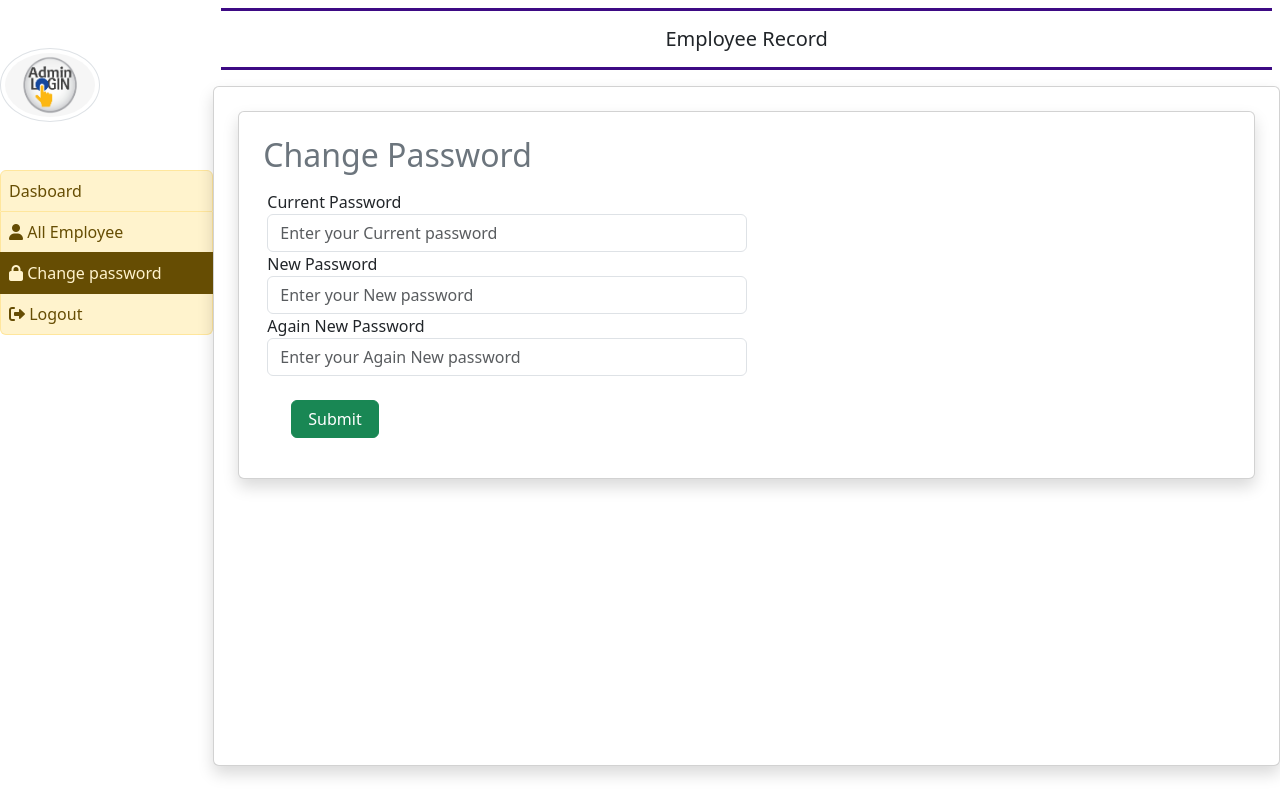
After one commit to Abhi-AD/employee_management_system, a Django app: page /admin_change_password/ in a window 1280 px wide. The commit adds this page. Run offline with Django 4.2, Linux system fonts and the light colour scheme; a user stored in the database is signed in; some libraries are stand-ins or nearby versions.

Commit message:
feat:employee admin planel

```diff
--- a/employee/urls.py
+++ b/employee/urls.py
@@ -26,15 +26,15 @@ urlpatterns = [
     path("emp_home/", emp_home, name="emp_home"),
     path("emp_profile/", emp_profile, name="emp_profile"),
     path("emp_logout/", emp_logout, name="emp_logout"),
-    path("admin_login/",admin_login, name="admin_login"),
-    path("emp_experiences/",emp_experiences, name="emp_experiences"),
-    path("emp_edit_experiences/",emp_edit_experiences, name="emp_edit_experiences"),
-    path("emp_education/",emp_education, name="emp_education"),
-    path("emp_edit_education/",emp_edit_education, name="emp_edit_education"),
-    path("change_password/",change_password, name="change_password"),
-
-
-
+    path("admin_login/", admin_login, name="admin_login"),
+    path("emp_experiences/", emp_experiences, name="emp_experiences"),
+    path("emp_edit_experiences/", emp_edit_experiences, name="emp_edit_experiences"),
+    path("emp_education/", emp_education, name="emp_education"),
+    path("emp_edit_education/", emp_edit_education, name="emp_edit_education"),
+    path("change_password/", change_password, name="change_password"),
+    path("admin_home/", admin_home, name="admin_home"),
+    path("admin_change_password/",admin_change_password, name="admin_change_password"),
+    path("all_employee/",all_employee, name="all_employee"),
 
 
 ]
--- a/employee_app/views.py
+++ b/employee_app/views.py
@@ -99,10 +99,6 @@ def emp_logout(request):
     return redirect("index")
 
 
-def admin_login(request):
-    return render(request, "admin/admin_login.html")
-
-
 def emp_experiences(request):
     if not request.user.is_authenticated:
         return redirect("emp_login")
@@ -134,7 +130,6 @@ def emp_edit_experiences(request):
         third_comany_duration = request.POST["third_comany_duration"]
         third_comany_years = request.POST["third_comany_years"]
 
-
         experience.first_comany_name = first_comany_name
         experience.first_comany_designation = first_comany_designation
         experience.first_comany_duration = first_comany_duration
@@ -145,11 +140,10 @@ def emp_edit_experiences(request):
         experience.second_comany_duration = second_comany_duration
         experience.second_comany_years = second_comany_years
 
-        experience.third_comany_name =third_comany_name
+        experience.third_comany_name = third_comany_name
         experience.third_comany_designation = third_comany_designation
         experience.third_comany_duration = third_comany_duration
         experience.third_comany_years = third_comany_years
-
 
         try:
             experience.save()
@@ -168,6 +162,8 @@ def emp_education(request):
 
 
 from django.core.exceptions import ObjectDoesNotExist
+
+
 def emp_edit_education(request):
     if not request.user.is_authenticated:
         return redirect("emp_login")
@@ -199,6 +195,143 @@ def emp_edit_education(request):
         yearofpassinghsc = request.POST["yearofpassinghsc"]
         percentagehsc = request.POST["percentagehsc"]
 
+        education.coursepg = coursepg
+        education.schoolpg = schoolpg
+        education.yearofpassingpg = yearofpassingpg
+        education.percentagepg = percentagepg
+
+        education.coursegra = coursegra
+        education.schoolgra = schoolgra
+        education.yearofpassinggra = yearofpassinggra
+        education.percentagegra = percentagegra
+
+        education.coursessc = coursessc
+        education.schoolssc = schoolssc
+        education.yearofpassingssc = yearofpassingssc
+        education.percentagessc = percentagessc
+
+        education.coursehsc = coursehsc
+        education.schoolhsc = schoolhsc
+        education.yearofpassinghsc = yearofpassinghsc
+        education.percentagehsc = percentagehsc
+
+        try:
+            education.save()
+            error = "no"
+        except:
+            error = "yes"
+    return render(request, "emp/emp_details/emp_education_update.html", locals())
+
+
+
+
+def change_password(request):
+    if not request.user.is_authenticated:
+        return redirect("emp_login")
+    error = ""
+    user = request.user
+    if request.method == "POST":
+        currentpassword = request.POST["currentpassword"]
+        newpassword = request.POST["newpassword"]
+
+        try:
+            if user.check_password(currentpassword):
+                user.set_password(newpassword)
+                user.save()
+                error = "no"
+            else:
+                error = "not"
+        except:
+            error = "yes"
+    return render(request, "emp/emp_change_password.html", locals())
+
+
+def admin_login(request):
+    error = ""
+    if request.method == "POST":
+        username1 = request.POST["username"]
+        pass1 = request.POST["password"]
+        user = authenticate(username=username1, password=pass1)
+        try:
+
+            if user.is_staff:
+                login(request, user)
+                error = "no"
+            else:
+                error = "yes"
+        except:
+            error = "yes"
+
+    return render(request, "admin/admin_login.html", locals())
+
+
+def admin_home(request):
+    if not request.user.is_authenticated:
+        return redirect("admin_login")
+    return render(request, "admin/admin_home.html")
+
+
+
+def admin_change_password(request):
+    if not request.user.is_authenticated:
+        return redirect("admin_login")
+    error = ""
+    user = request.user
+    if request.method == "POST":
+        currentpassword = request.POST["currentpassword"]
+        newpassword = request.POST["newpassword"]
+
+        try:
+            if user.check_password(currentpassword):
+                user.set_password(newpassword)
+                user.save()
+                error = "no"
+            else:
+                error = "not"
+        except:
+            error = "yes"
+    return render(request, "admin/admin_change_password.html", locals())
+
+
+def all_employee(request):
+    if not request.user.is_authenticated:
+        return redirect("admin_login")
+    employee = EmployeeDetail.objects.all()
+    return render(request, "admin/all_employee.html", locals())
+
+
+
+
+def edit_admin_education(request):
+    if not request.user.is_authenticated:
+        return redirect("emp_login")
+    error = ""
+    user = request.user
+    try:
+        education = EmployeeEducation.objects.get(user=user)
+    except ObjectDoesNotExist:
+        education = EmployeeEducation(user=user)
+
+    if request.method == "POST":
+        coursepg = request.POST["coursepg"]
+        schoolpg = request.POST["schoolpg"]
+        yearofpassingpg = request.POST["yearofpassingpg"]
+        percentagepg = request.POST["percentagepg"]
+
+        coursegra = request.POST["coursegra"]
+        schoolgra = request.POST["schoolgra"]
+        yearofpassinggra = request.POST["yearofpassinggra"]
+        percentagegra = request.POST["percentagegra"]
+
+        coursessc = request.POST["coursessc"]
+        schoolssc = request.POST["schoolssc"]
+        yearofpassingssc = request.POST["yearofpassingssc"]
+        percentagessc = request.POST["percentagessc"]
+
+        coursehsc = request.POST["coursehsc"]
+        schoolhsc = request.POST["schoolhsc"]
+        yearofpassinghsc = request.POST["yearofpassinghsc"]
+        percentagehsc = request.POST["percentagehsc"]
 
         education.coursepg = coursepg
         education.schoolpg = schoolpg
@@ -220,34 +353,9 @@ def emp_edit_education(request):
         education.yearofpassinghsc = yearofpassinghsc
         education.percentagehsc = percentagehsc
 
-
         try:
             education.save()
             error = "no"
         except:
             error = "yes"
-    return render(request, "emp/emp_details/emp_education_update.html", locals())
-
-
-
-
-def change_password(request):
-    if not request.user.is_authenticated:
-        return redirect("emp_login")
-    error = ""
-    user = request.user
-    if request.method == "POST":
-        currentpassword = request.POST['currentpassword']
-        newpassword = request.POST['newpassword']
-
-
-        try:
-            if user.check_password(currentpassword):
-                user.set_password(newpassword)
-                user.save()
-                error = "no"
-            else :
-                error = "not"
-        except:
-            error = "yes"
-    return render(request, "emp/emp_change_password.html", locals())
+    return render(request, "admin/admin_education_update.html", locals())
--- /dev/null
+++ b/templates/admin/admin_base.html
@@ -0,0 +1,47 @@
+{% extends "base.html" %}
+{% load static %}
+{% block content %}
+<div class="row">
+     <div class="col-sm-2 p-0">
+          <img src="{% static 'img/admin_login.png' %}" alt="Images" height="100" width="100"
+               class="img-thumbnail rounded-circle my-5 d-flex">
+
+          <div class="list-group">
+               <a href="{% url 'admin_home' %}"
+                    class="list-group-item list-group-item-warning list-group-item-action {% if request.path == '/admin_home/' %} active {% endif %}">Dasboard</a>
+               <a href="{% url 'all_employee' %}"
+                    class="list-group-item list-group-item-warning list-group-item-action {% if request.path == '/all_employee/' %} active {% endif %}"><i
+                         class="fa-solid fa-user"></i> All Employee</a>
+               <a href="{% url 'admin_change_password' %}"
+                    class="list-group-item list-group-item-warning list-group-item-action {% if request.path == '/admin_change_password/' %} active {% endif %}">
+                    <i class="fas fa-lock"></i> Change password</a>
+               <a href="{% url 'emp_logout' %}"
+                    class="list-group-item list-group-item-warning list-group-item-action"><i
+                         class="fas fa-sign-out-alt"></i> Logout</a>
+
+
+          </div>
+     </div>
+
+
+     <div class="col-sm-10 p-0">
+          <div class="container-fluid p-2">
+               <h5 class="text-center p-3 font-weigth-bold"
+                    style="border-bottom: 3px solid rgb(61, 10, 132);border-top: 3px solid rgb(61, 10, 132);">Employee
+                    Record </h5>
+          </div>
+
+          <div class="card shadow" style="min-height: 85vh;">
+               <div class="card-body">
+                    {% block main %}
+                    {% endblock main %}
+
+               </div>
+
+          </div>
+     </div>
+</div>
+
+
+
+{% endblock content %}
--- /dev/null
+++ b/templates/admin/admin_change_password.html
@@ -0,0 +1,78 @@
+{% extends "admin/admin_base.html" %}
+{% block main %}
+<script>
+    function checkpassword() {
+        if (document.changepassword.newpassword.value != document.changepassword.confirmpassword.value) {
+            alert("New password and conform password fiels doesnot match!");
+            document.changepassword.confirmpassword.focus();
+            return false;
+        }
+        return true;
+    }
+</script>
+
+<div class="card shadow m-2">
+    <div class="card-body">
+        <h2 class="p-2 text-secondary">Change Password</h2>
+
+        <div class="container-fluid">
+            <form method="post" name="changepassword" onsubmit="return checkpassword()">
+                {% csrf_token %}
+                <div class="form-row">
+                    <div class="col-sm-6">
+                        <div class="form-group">
+                            <label for="">Current Password</label>
+                            <input type="password" name="currentpassword" class="form-control"
+                                placeholder="Enter your Current password">
+                        </div>
+                    </div>
+                </div>
+                <div class="form-row">
+                    <div class="col-sm-6">
+                        <div class="form-group">
+                            <label for="">New Password</label>
+                            <input type="password" name="newpassword" class="form-control"
+                                placeholder="Enter your New password">
+                        </div>
+                    </div>
+                </div>
+                <div class="form-row">
+                    <div class="col-sm-6">
+                        <div class="form-group">
+                            <label for="">Again New Password</label>
+                            <input type="password" name="confirmpassword" class="form-control"
+                                placeholder="Enter your Again New password">
+                        </div>
+                    </div>
+                </div>
+                <input type="submit" value="Submit" class="m-4 px-3 btn btn-success">
+            </form>
+        </div>
+    </div>
+</div>
+
+{% if error == "no" %}
+<script>
+    alert("Change Password Successfully");
+    window.location = "{% url 'emp_logout'%}";  // Redirecting to other page (add)
+</script>
+{% endif %}
+
+{% if error == "yes" %}
+<script>
+    alert('Wrong Something');
+</script>
+{% endif %}
+
+{% if error == "not" %}
+<script>
+    alert('Current password wrong');
+</script>
+{% endif %}
+
+
+
+
+
+
+{% endblock main %}
```
Also changed, not shown: templates/admin/admin_education_update.html (added, +90 -0 lines), templates/admin/admin_home.html (added, +14 -0 lines), templates/admin/admin_login.html (+17 -1 lines), templates/admin/all_employee.html (added, +46 -0 lines), db.sqlite3.
